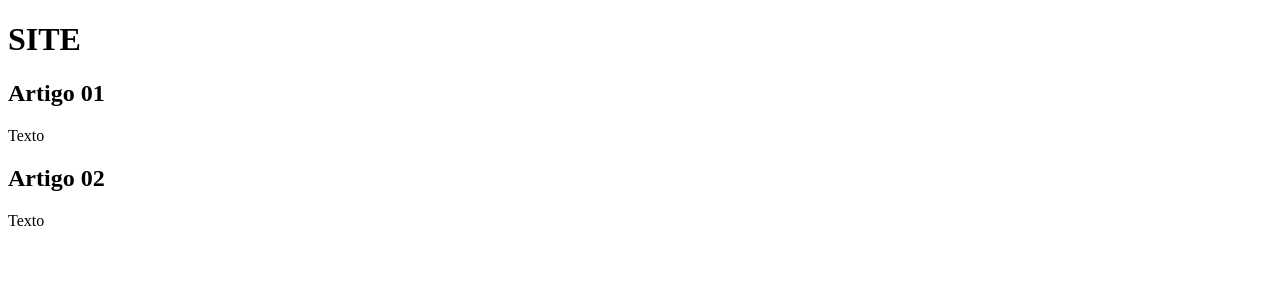
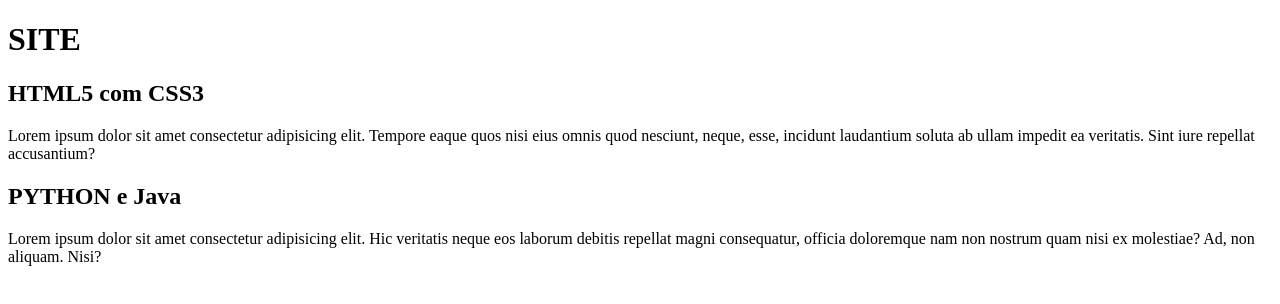
Before and after one commit to Joaogabriel23/teste-branch, a plain HTML site: page index.html in a window 1280 px wide. Drawn offline with Linux system fonts and the light colour scheme.

Commit message:
inicio do conteudo

```diff
--- a/index.html
+++ b/index.html
@@ -12,12 +12,12 @@
             <h1>SITE</h1>
         </header>
         <article>
-            <h2>Artigo 01</h2>
-            <p>Texto</p>
+            <h2>HTML5 com CSS3</h2>
+            <p>Lorem ipsum dolor sit amet consectetur adipisicing elit. Tempore eaque quos nisi eius omnis quod nesciunt, neque, esse, incidunt laudantium soluta ab ullam impedit ea veritatis. Sint iure repellat accusantium?</p>
         </article>
         <article>
-            <h2>Artigo 02</h2>
-            <p>Texto</p>
+            <h2>PYTHON e Java</h2>
+            <p>Lorem ipsum dolor sit amet consectetur adipisicing elit. Hic veritatis neque eos laborum debitis repellat magni consequatur, officia doloremque nam non nostrum quam nisi ex molestiae? Ad, non aliquam. Nisi?</p>
         </article>
     </main>
 </body>
```
